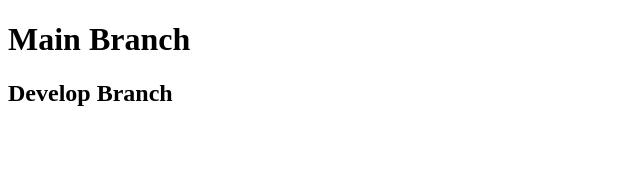
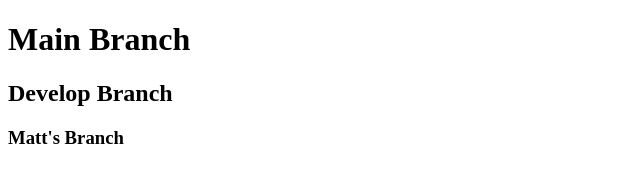
Before and after one commit to shawksly/teamGit, a plain HTML site: page index.html in a window 1280 px wide. Shown: the whole page, without its empty margins (0-640 px from the left). Drawn offline with Linux system fonts and the light colour scheme.

Commit message:
Matt's Branch

```diff
--- a/index.html
+++ b/index.html
@@ -9,6 +9,7 @@
 
   <h1>Main Branch</h1>
   <h2>Develop Branch</h2>
+  <h3>Matt's Branch</h3>
 
 </body>
 </html>
```
